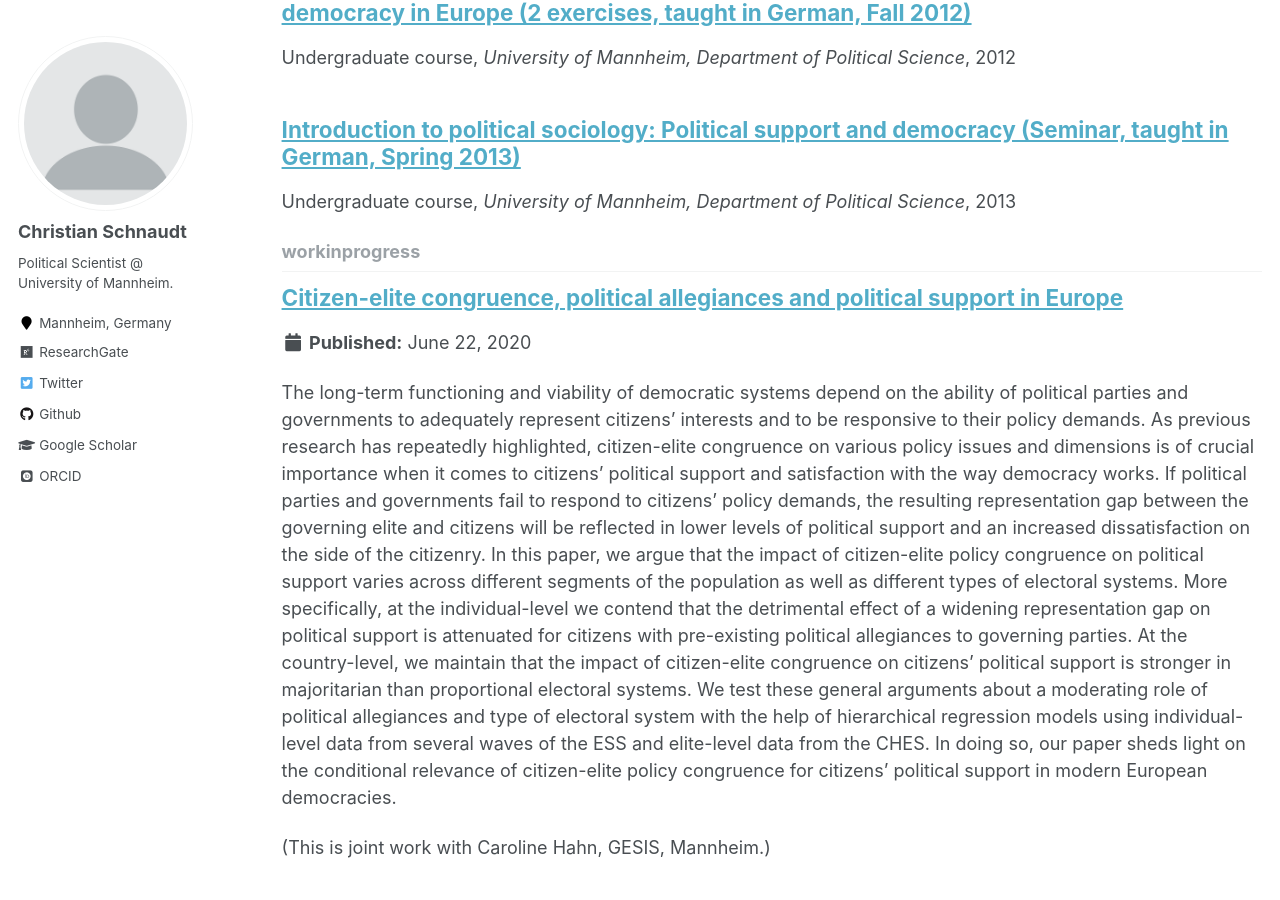
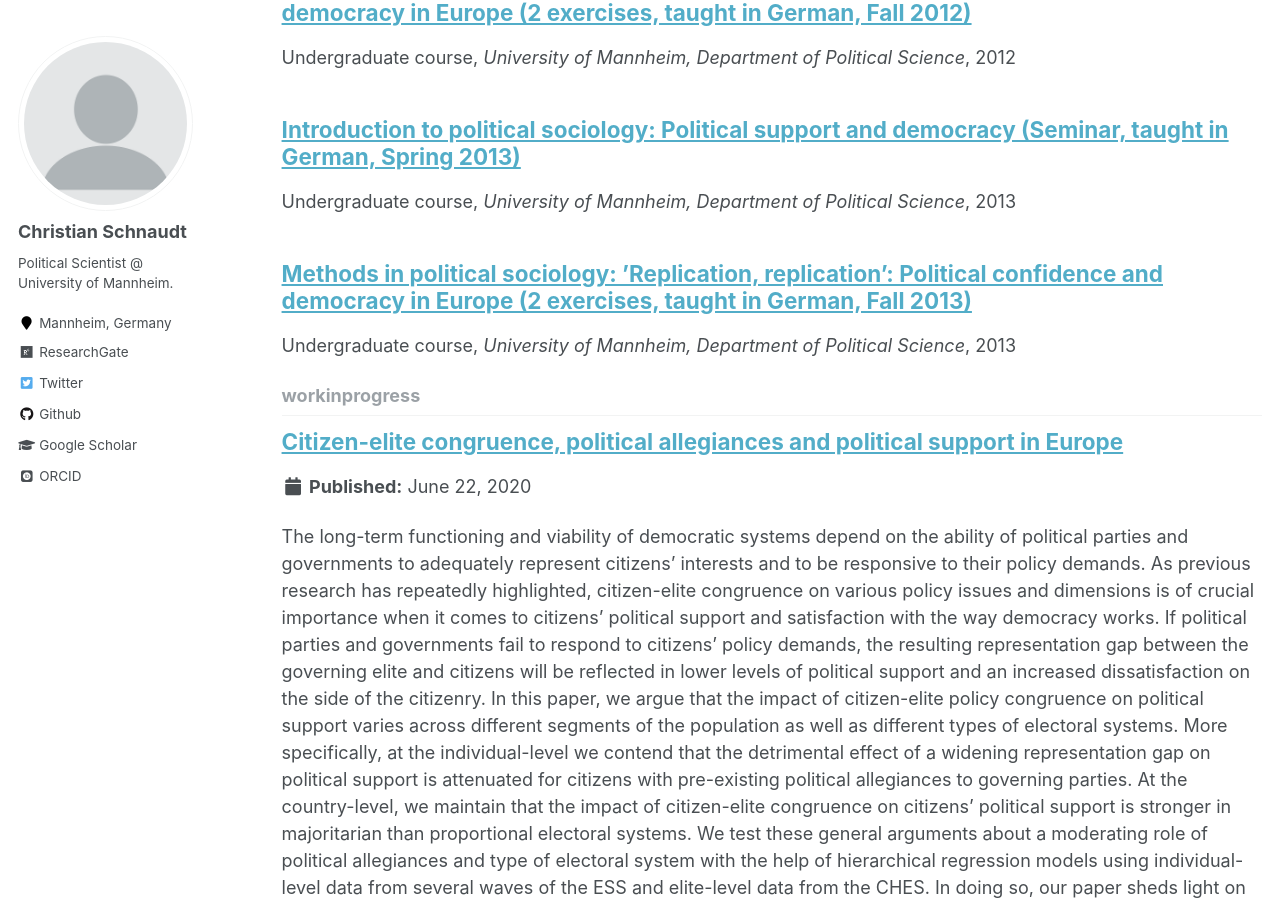
Before and after one commit to cschnaudt/cschnaudt.github.io, a Jekyll site: the page built from _pages/collection-archive.html, in a window 1280 px wide and 900 px high, scrolled down 10219 px. Built offline with Jekyll 4.4.1, drawn with Linux system fonts in a browser that asks for light colours; some web fonts are replaced.

Commit message:
Teaching updates

```diff
--- /dev/null
+++ b/_teaching/2013-fall-exercise.md
@@ -0,0 +1,9 @@
+---
+title: "Methods in political sociology: ’Replication, replication’: Political confidence and democracy in Europe (2 exercises, taught in German, Fall 2013)"
+collection: teaching
+type: "Undergraduate course"
+permalink: /teaching/2013-fall-exercise
+venue: "University of Mannheim, Department of Political Science"
+date: 2013-09-01
+location: "Mannheim, Germany"
+---
```
Also changed, not shown: _teaching/2013-spring-seminar.md (+1 -1 lines).
